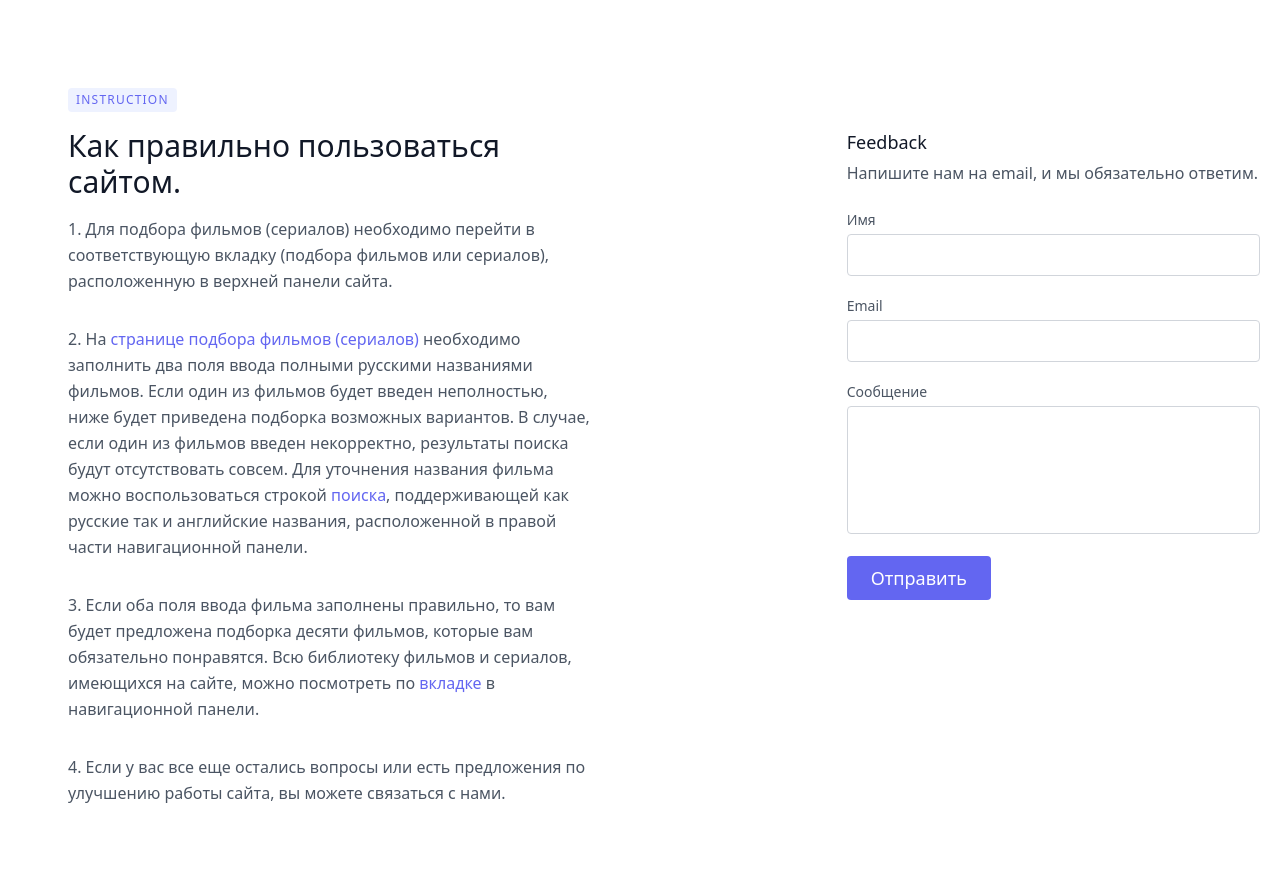
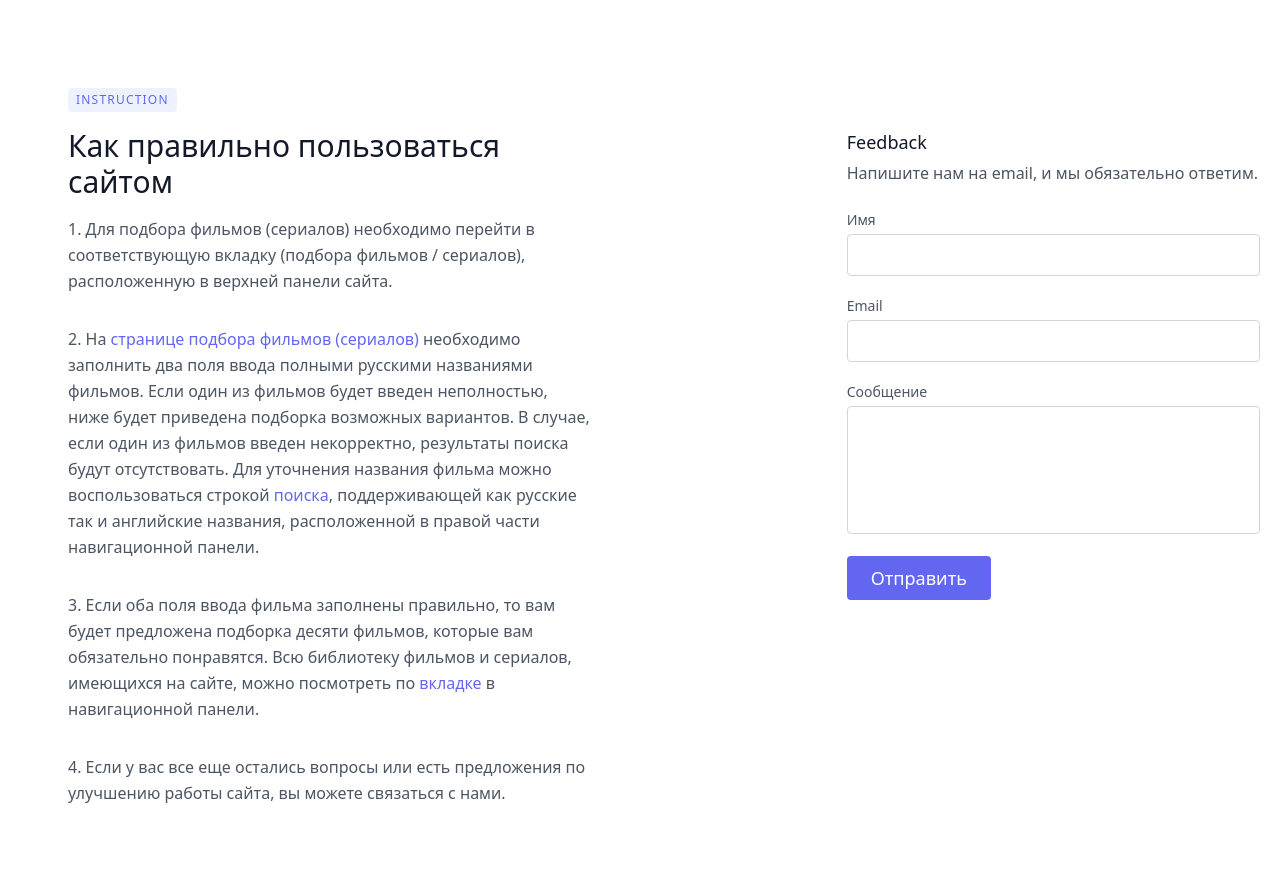
Before and after one commit to kill-rill1996/Sel_Film, a Django app: page /about/ in a window 1280 px wide. Shown: the part 80-965 px from the top of the page. Run offline with Django 3.2, Linux system fonts and the light colour scheme; some libraries are stand-ins or nearby versions.

Commit message:
Changed about page

```diff
--- a/sel_film/films/views.py
+++ b/sel_film/films/views.py
@@ -154,9 +154,9 @@ def about_page(request):
             try:
                 send_mail(
                     message_name,
-                    message_text,
+                    message_text + f'\n\nMessage from: {message_email}',
                     message_email,
-                    ['w3qxnkst1ck@gmail.com', 'hizenberg2282@gmail.com']
+                    ['w3qxnkst1ck@gmail.com', 'hizenberg228@mail.ru', '1996sasha2507@mail.ru']
                 )
                 return render(request, 'about.html', {'message_name': message_name})
             except BadHeaderError:
--- a/sel_film/sel_film/settings.py
+++ b/sel_film/sel_film/settings.py
@@ -193,6 +193,6 @@ LOGGING = {
 # Email settings
 EMAIL_HOST = 'smtp.gmail.com'
 EMAIL_PORT = 587
-EMAIL_HOST_USER = 'w3qxnkst1ck@gmail.com'
+EMAIL_HOST_USER = 'selfilm.devs@gmail.com'
 EMAIL_HOST_PASSWORD = ''
 EMAIL_USE_TLS = True
--- a/sel_film/templates/about.html
+++ b/sel_film/templates/about.html
@@ -11,10 +11,10 @@
     	{% else %}
  	<div class="p-8 sm:p-12 md:w-1/2 flex flex-col items-start">
 	  <span class="inline-block py-1 px-2 rounded bg-indigo-50 text-indigo-500 text-xs font-medium tracking-widest">INSTRUCTION</span>
-	  <h2 class="sm:text-3xl text-2xl title-font font-medium text-gray-900 mt-4 mb-4">Как правильно пользоваться сайтом.</h2>
-	  <p class="leading-relaxed mb-8">1. Для подбора фильмов (сериалов) необходимо перейти в соответствующую вкладку (подбора фильмов или сериалов), расположенную в верхней панели сайта.</p>
-	  <p class="leading-relaxed mb-8">2. На <a class="text-indigo-500" href="{% url 'search-films' %}">странице подбора фильмов</a> <a class="text-indigo-500" href="{% url 'search-serials' %}">(сериалов)</a> необходимо заполнить два поля ввода полными русскими названиями фильмов. Если один из фильмов будет введен неполностью, ниже будет приведена подборка возможных вариантов. В случае, если один из фильмов введен некорректно, результаты поиска будут отсутствовать совсем. Для уточнения названия фильма можно воспользоваться строкой <a class="text-indigo-500" href="#search">поиска</a>, поддерживающей как русские так и английские названия, расположенной в правой части навигационной панели.</p>
-	  <p class="leading-relaxed mb-8">3. Если оба поля ввода фильма заполнены правильно, то вам будет предложена подборка десяти фильмов, которые вам обязательно понравятся. Всю библиотеку фильмов и сериалов, имеющихся на сайте, можно посмотреть по <a class="text-indigo-500" href="{% url 'film-list' %}">вкладке</a> в навигационной панели.</p>
+	  <h2 class="sm:text-3xl text-2xl title-font font-medium text-gray-900 mt-4 mb-4">Как правильно пользоваться сайтом</h2>
+	  <p class="leading-relaxed mb-8">1. Для подбора фильмов (сериалов) необходимо перейти в соответствующую вкладку (подбора фильмов / сериалов), расположенную в верхней панели сайта.</p>
+	  <p class="leading-relaxed mb-8">2. На <a class="text-indigo-500" target="_blank" href="{% url 'search-films' %}">странице подбора фильмов</a> <a class="text-indigo-500" target="_blank" href="{% url 'search-serials' %}">(сериалов)</a> необходимо заполнить два поля ввода полными русскими названиями фильмов. Если один из фильмов будет введен неполностью, ниже будет приведена подборка возможных вариантов. В случае, если один из фильмов введен некорректно, результаты поиска будут отсутствовать. Для уточнения названия фильма можно воспользоваться строкой <a class="text-indigo-500" href="#search">поиска</a>, поддерживающей как русские так и английские названия, расположенной в правой части навигационной панели.</p>
+	  <p class="leading-relaxed mb-8">3. Если оба поля ввода фильма заполнены правильно, то вам будет предложена подборка десяти фильмов, которые вам обязательно понравятся. Всю библиотеку фильмов и сериалов, имеющихся на сайте, можно посмотреть по <a class="text-indigo-500" target="_blank" href="{% url 'film-list' %}">вкладке</a> в навигационной панели.</p>
 	  <p class="leading-relaxed mb-8">4. Если у вас все еще остались вопросы или есть предложения по улучшению работы сайта, вы можете связаться с нами.</p>
 	 </div>
 
```
